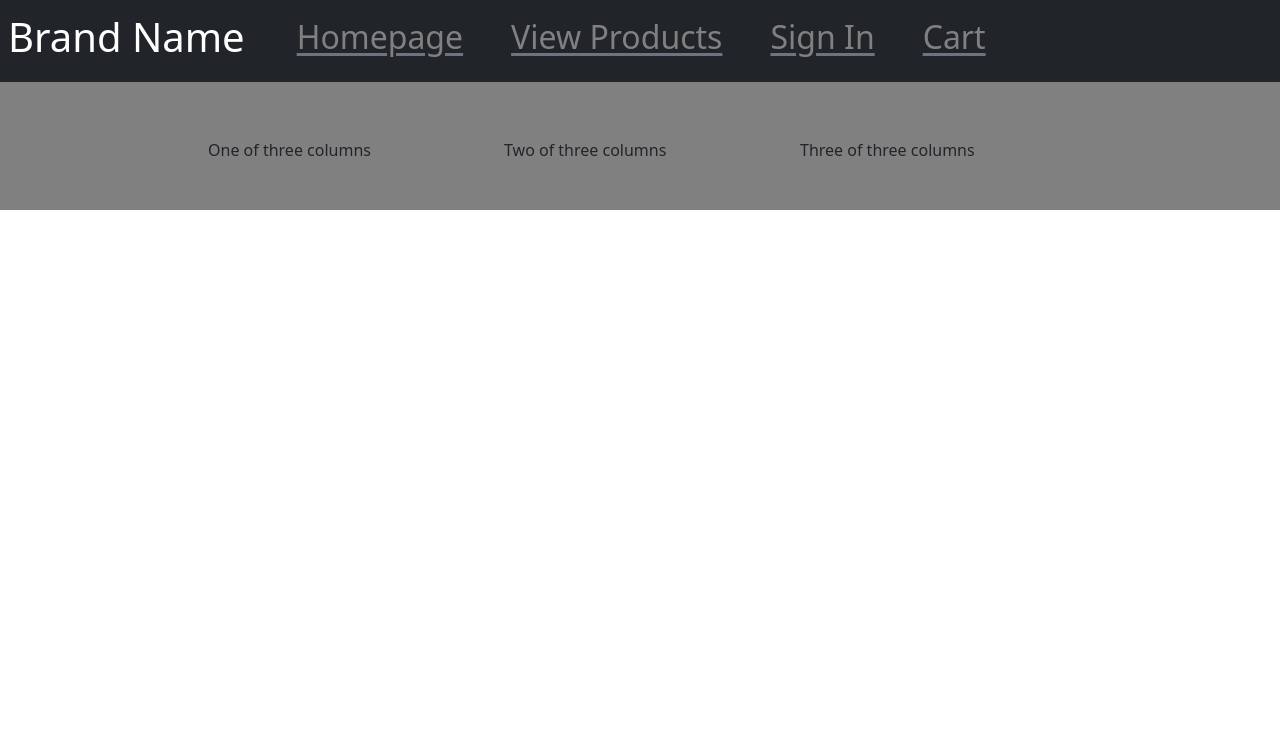
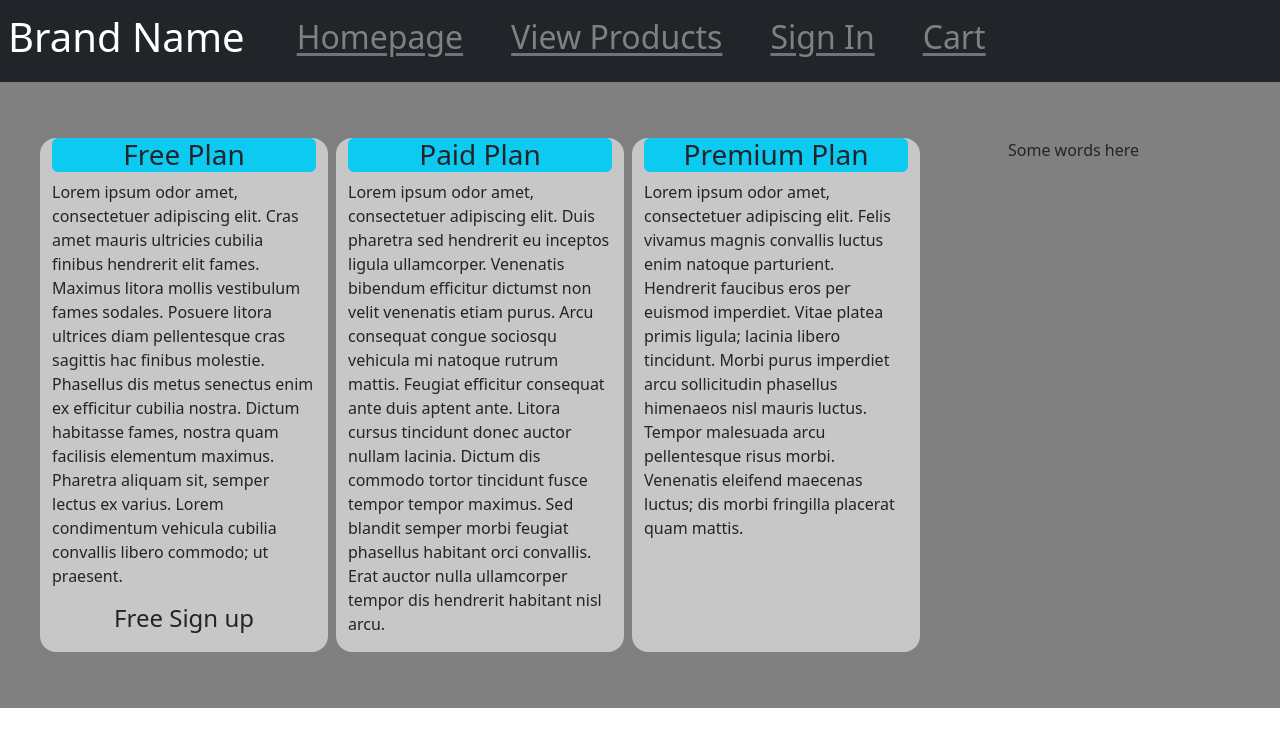
Before and after one commit to Stivers-A/bootstrapPractice, a React (Vite) app: page / in a window 1280 px wide. Shown: the top 746 px of the page. Built offline with nearby package versions, Linux system fonts and the light colour scheme.

Commit message:
added flex box lorem ipsum, and background TODO finish fleshing out 'plan options' and add additional content.

```diff
--- a/src/App.css
+++ b/src/App.css
@@ -7,3 +7,10 @@ h2:hover {
 #background{
     background-color: gray;
 }
+* {
+    margin: 0;
+    padding: 0;
+}
+.display{
+    background-color: #c7c7c7;
+}
--- a/src/App.jsx
+++ b/src/App.jsx
@@ -40,12 +40,30 @@ function App() {
           </div>
         </nav>
       </div>
-
-      <div id="pageBody" className="my-2 p-5 container-fluid justify-content-start w-75">
-        <div class="row">
-          <div class="col-sm">One of three columns</div>
-          <div class="col-sm">Two of three columns</div>
-          <div class="col-sm">Three of three columns</div>
+      <div id="pageBody" className="d-flex flex-row">
+      <div id="content1" className="my-2 p-5 container-flex w-75 justify-content-start">
+        <div className="row px-0 ">
+          <div className="col-sm px-o mx-1 display border border-0 rounded-4">
+            <h3 className="text-center container-flex border border-0 rounded bg-info px-0">Free Plan</h3>
+            <p>
+              Lorem ipsum odor amet, consectetuer adipiscing elit. Cras amet mauris ultricies cubilia finibus hendrerit elit fames. Maximus litora mollis vestibulum fames sodales. Posuere litora ultrices diam pellentesque cras sagittis hac finibus molestie. Phasellus dis metus senectus enim ex efficitur cubilia nostra. Dictum habitasse fames, nostra quam facilisis elementum maximus. Pharetra aliquam sit, semper lectus ex varius. Lorem condimentum vehicula cubilia convallis libero commodo; ut praesent.
+            </p>
+              <h4 className="text-center ">Free Sign up</h4>
+          </div>
+          <div className="col-sm px-o mx-1 display border border-0 rounded-4">
+          <h3 className="text-center container-flex border border-0 rounded bg-info px-0">Paid Plan</h3>
+          <p>
+            Lorem ipsum odor amet, consectetuer adipiscing elit. Duis pharetra sed hendrerit eu inceptos ligula ullamcorper. Venenatis bibendum efficitur dictumst non velit venenatis etiam purus. Arcu consequat congue sociosqu vehicula mi natoque rutrum mattis. Feugiat efficitur consequat ante duis aptent ante. Litora cursus tincidunt donec auctor nullam lacinia. Dictum dis commodo tortor tincidunt fusce tempor tempor maximus. Sed blandit semper morbi feugiat phasellus habitant orci convallis. Erat auctor nulla ullamcorper tempor dis hendrerit habitant nisl arcu.
+            </p>
+          </div>
+          <div className="col-sm px-o mx-1 display border border-0 rounded-4">
+          <h3 className="text-center container-flex border border-0 rounded bg-info px-0">Premium Plan</h3>
+          <p>Lorem ipsum odor amet, consectetuer adipiscing elit. Felis vivamus magnis convallis luctus enim natoque parturient. Hendrerit faucibus eros per euismod imperdiet. Vitae platea primis ligula; lacinia libero tincidunt. Morbi purus imperdiet arcu sollicitudin phasellus himenaeos nisl mauris luctus. Tempor malesuada arcu pellentesque risus morbi. Venenatis eleifend maecenas luctus; dis morbi fringilla placerat quam mattis.</p>
+          </div>
+        </div>
+      </div>
+      <div id="content2" className="my-2 p-5 container-flex w-25 justify-content-end">
+          <p>Some words here</p>
         </div>
       </div>
       <div id="pageFooter"></div>
```
